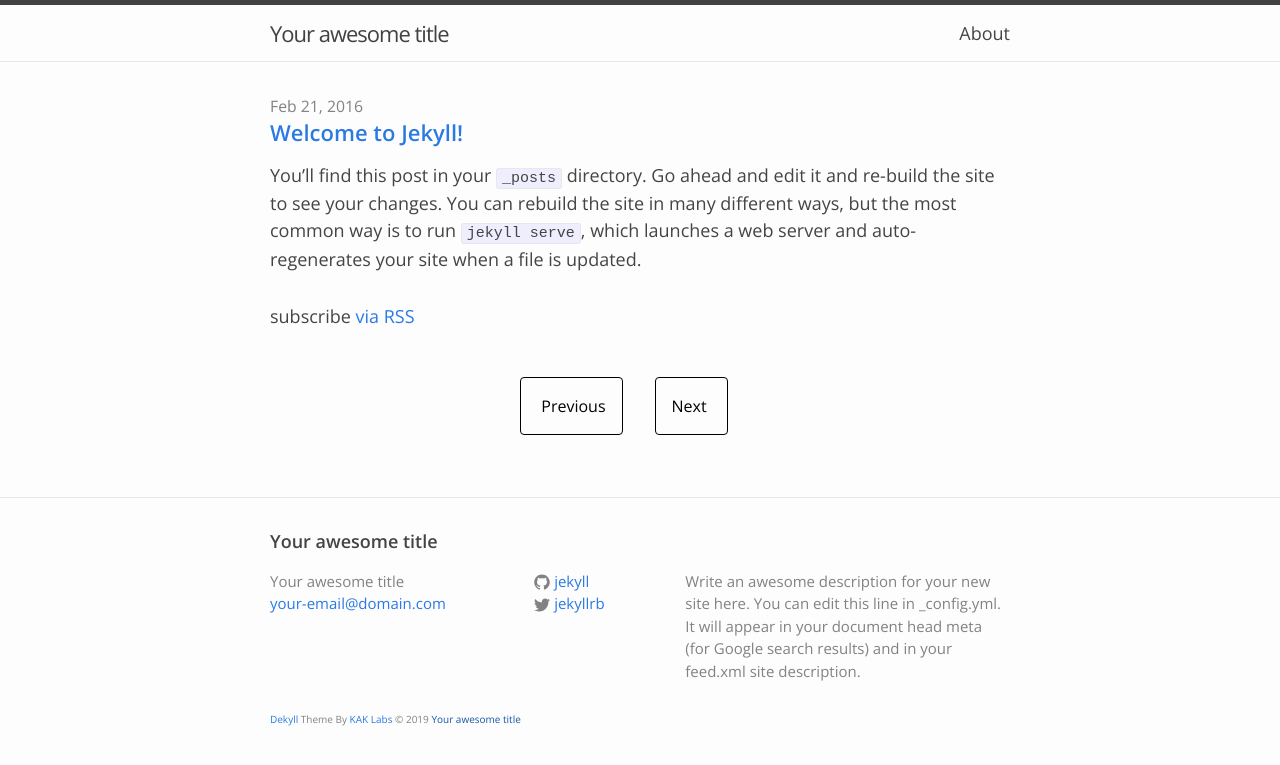
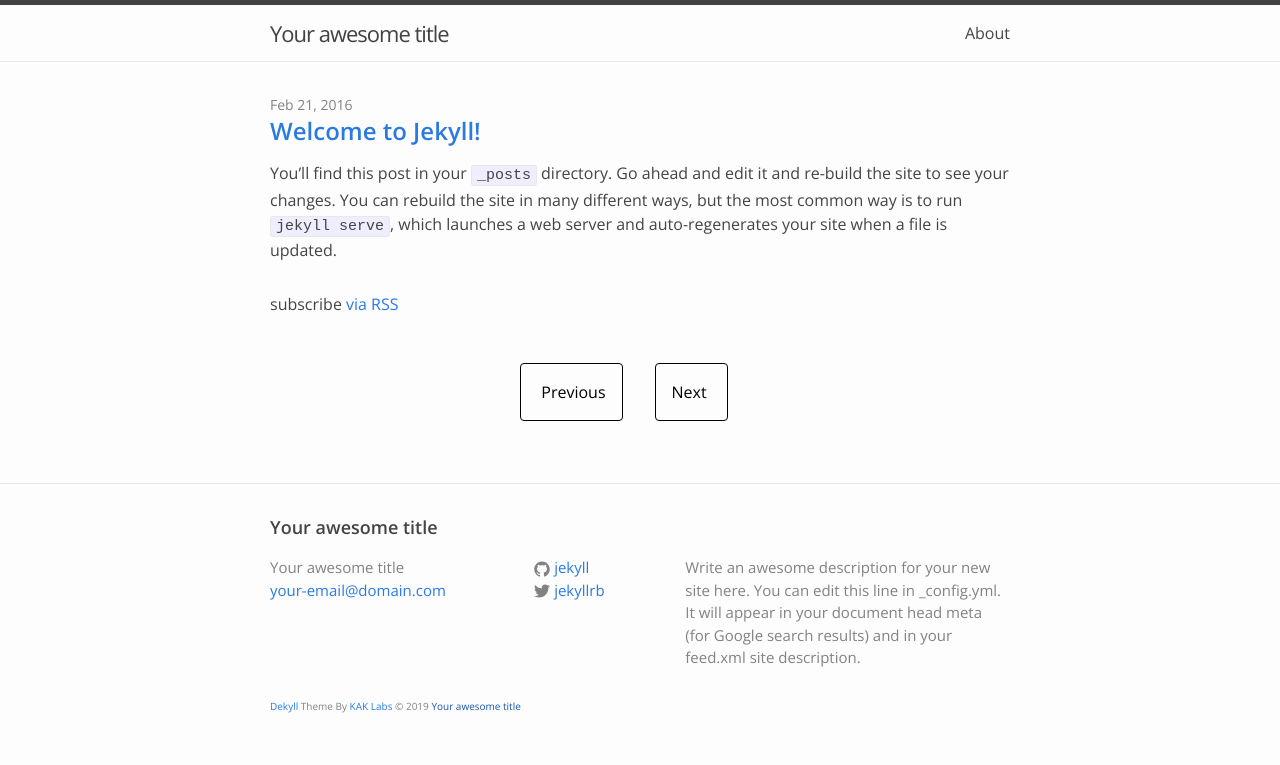
Before and after one commit to kuntoaji/dekyll, a Jekyll site: the page built from index.html, in a window 1280 px wide. Shown: the top 765 px of the page. Built offline with Jekyll 4.4.1, drawn with Linux system fonts in a browser that asks for light colours; the list of posts is cut into pages by our own code.

Commit message:
reduce font size

```diff
--- a/_sass/_dekyll.scss
+++ b/_sass/_dekyll.scss
@@ -33,10 +33,6 @@ ul.share-buttons li {
 
 .site-nav {
   z-index: 1;
-}
-
-.site-nav .page-link {
-  font-size: 18px;
 }
 
 .resp-sharing-button {
@@ -167,7 +163,7 @@ ul.share-buttons li {
 }
 
 h1 .post-link {
-  font-size: 22px;
+  font-size: 1.5rem;
   font-weight: 600;
   line-height: 1.25;
   text-shadow: white 1px 0px 0px, white -1px 0px 0px;
--- a/_sass/_layout.scss
+++ b/_sass/_layout.scss
@@ -200,7 +200,7 @@
 }
 
 .post-title {
-    font-size: 2rem;
+    font-size: 1.75rem;
     letter-spacing: -1px;
     line-height: 1;
 
--- a/css/main.scss
+++ b/css/main.scss
@@ -7,7 +7,7 @@
 
 // Our variables
 $base-font-family: 'Open Sans', 'Helvetica Neue', Helvetica, Arial, sans-serif;
-$base-font-size:   18px;
+$base-font-size:   16px;
 $base-font-weight: 400;
 $small-font-size:  $base-font-size * 0.875;
 $base-line-height: 1.5;
```
